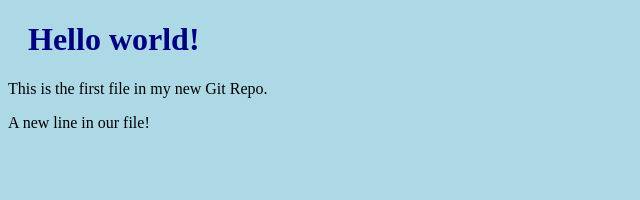
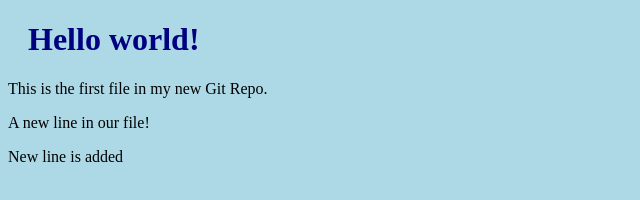
Before and after one commit to sadaqatali41/hello-world, a plain HTML site: page index.html in a window 1280 px wide. Shown: the whole page, without its empty margins (0-640 px from the left). Drawn offline with Linux system fonts and the light colour scheme.

Commit message:
commit without staging index.html and git.txt

```diff
--- a/index.html
+++ b/index.html
@@ -9,6 +9,7 @@
 <h1>Hello world!</h1>
 <p>This is the first file in my new Git Repo.</p>
 <p>A new line in our file!</p>
+<p>New line is added</p>
 
 </body>
 </html>
```
